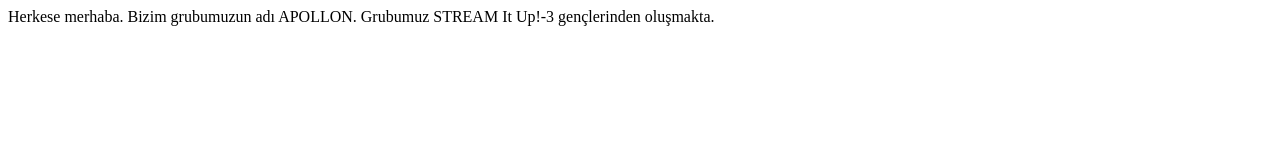
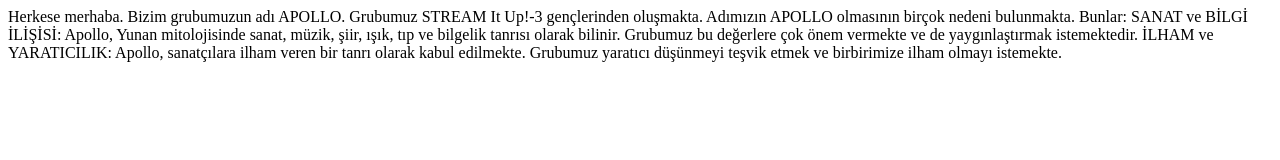
Before and after one commit to azrrrasaraccc/azrrrasaraccc.github.io, a plain HTML site: page index.html in a window 1280 px wide. Drawn offline with Linux system fonts and the light colour scheme.

Commit message:
Update index.html

```diff
--- a/index.html
+++ b/index.html
@@ -5,6 +5,8 @@
     <title>Document</title>
 </head>
 <body>
-    Herkese merhaba. Bizim grubumuzun adı APOLLON. Grubumuz STREAM It Up!-3 gençlerinden oluşmakta.
+    Herkese merhaba. Bizim grubumuzun adı APOLLO. Grubumuz STREAM It Up!-3 gençlerinden oluşmakta. Adımızın APOLLO olmasının birçok nedeni bulunmakta. Bunlar:
+   SANAT ve BİLGİ İLİŞİSİ: Apollo, Yunan mitolojisinde sanat, müzik, şiir, ışık, tıp ve bilgelik tanrısı olarak bilinir. Grubumuz bu değerlere çok önem vermekte ve de yaygınlaştırmak istemektedir.
+    İLHAM ve YARATICILIK: Apollo, sanatçılara ilham veren bir tanrı olarak kabul edilmekte. Grubumuz yaratıcı düşünmeyi teşvik etmek ve birbirimize ilham olmayı istemekte.
 </body>
 </html>
```
